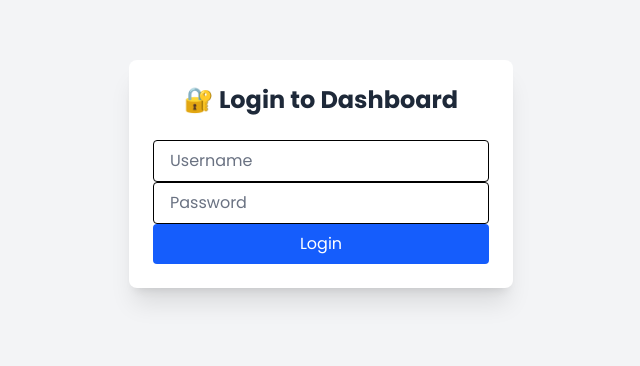
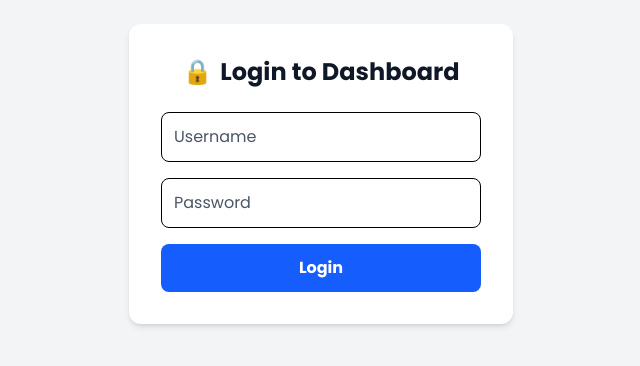
Before and after one commit to rendabelradian/rushfusion-sales-dashboard, a Next.js app: page /login in a window 1280 px wide. Shown: the part 226-592 px from the top of the page, without its empty margins (319-959 px from the left). Built offline with nearby package versions, Linux system fonts and the light colour scheme.

Commit message:
Removed commission

```diff
--- a/src/components/Leaderboard.jsx
+++ b/src/components/Leaderboard.jsx
@@ -4,6 +4,12 @@ import ProfileCard from "./ProfileCard"
 
 export default function Leaderboard({ ranking }) {
   const [selectedRep, setSelectedRep] = useState(null)
+
+  // Ensure sales is always a number (default 0 if missing)
+  const normalizedRanking = ranking.map((rep) => ({
+    ...rep,
+    sales: rep.sales !== undefined ? rep.sales : rep.yesCount || 0,
+  }))
 
   return (
     <div className="mt-12 w-full max-w-4xl mx-auto">
@@ -18,13 +24,12 @@ export default function Leaderboard({ ranking }) {
             <th className="p-3">Rank</th>
             <th className="p-3">Rep</th>
             <th className="p-3">Sales</th>
-            <th className="p-3">Commission</th>
           </tr>
         </thead>
         <tbody>
-          {ranking.map((rep, index) => (
+          {normalizedRanking.map((rep, index) => (
             <tr
-              key={rep.id}
+              key={rep.id || rep.name}
               className="hover:bg-gray-50 transition cursor-pointer"
               onClick={() => setSelectedRep(rep)}
             >
@@ -40,12 +45,7 @@ export default function Leaderboard({ ranking }) {
                 />
                 <span className="font-medium text-gray-800">{rep.name}</span>
               </td>
-              <td className="p-3 text-gray-800">
-                {rep.sales || rep.yesCount || 0}
-              </td>
-              <td className="p-3 text-green-600 font-semibold">
-                ${rep.commission || 0}
-              </td>
+              <td className="p-3 text-gray-800">{rep.sales}</td>
             </tr>
           ))}
         </tbody>
--- a/src/components/ProfileCard.jsx
+++ b/src/components/ProfileCard.jsx
@@ -14,10 +14,10 @@ export default function ProfileCard({ rep, onClose }) {
 
   // Mock weekly sales trend (replace with real later if you have dates)
   const weeklyData = [
-    { week: "W1", sales: Math.floor(rep.yesCount * 0.2) },
-    { week: "W2", sales: Math.floor(rep.yesCount * 0.3) },
-    { week: "W3", sales: Math.floor(rep.yesCount * 0.25) },
-    { week: "W4", sales: rep.yesCount },
+    { week: "W1", sales: Math.floor((rep.sales || rep.yesCount) * 0.2) },
+    { week: "W2", sales: Math.floor((rep.sales || rep.yesCount) * 0.3) },
+    { week: "W3", sales: Math.floor((rep.sales || rep.yesCount) * 0.25) },
+    { week: "W4", sales: rep.sales || rep.yesCount || 0 },
   ]
 
   const modal = (
@@ -37,7 +37,7 @@ export default function ProfileCard({ rep, onClose }) {
           ✕
         </button>
 
-        {/* Avatar */}
+        {/* Avatar + Name */}
         <div className="flex flex-col items-center mb-4">
           <Image
             src={`/icons/${rep.name.toLowerCase()}.png`}
@@ -51,15 +51,12 @@ export default function ProfileCard({ rep, onClose }) {
         </div>
 
         {/* Stats */}
-        <p className="text-gray-700">
-          <strong>Sales:</strong> {rep.yesCount}
-        </p>
-        <p className="text-green-600 font-semibold">
-          <strong>Commission:</strong> ${rep.commission}
+        <p className="text-gray-700 mb-4">
+          <strong>Sales:</strong> {rep.sales || rep.yesCount || 0}
         </p>
 
         {/* Weekly Trend */}
-        <div className="mt-6 w-full h-32">
+        <div className="mt-4 w-full h-32">
           <h3 className="text-sm font-semibold text-gray-800 mb-2">
             Weekly Sales Trend
           </h3>
--- a/src/pages/_app.js
+++ b/src/pages/_app.js
@@ -3,7 +3,7 @@ import { Poppins } from 'next/font/google'
 import { useEffect } from 'react'
 import { useRouter } from 'next/router'
 
-// Load Poppins with 400 (regular) and 700 (bold) weights
+// Load Poppins font
 const poppins = Poppins({
   subsets: ['latin'],
   weight: ['400', '700'],
@@ -13,12 +13,10 @@ export default function MyApp({ Component, pageProps }) {
   const router = useRouter()
 
   useEffect(() => {
-    // Only run on client
-    if (typeof window !== 'undefined') {
-      const auth = localStorage.getItem('auth')
-
-      // If not logged in and not on login page → redirect
-      if (!auth && router.pathname !== '/login') {
+    // Don’t run on the login page itself
+    if (router.pathname !== '/login') {
+      const isLoggedIn = localStorage.getItem('isLoggedIn')
+      if (!isLoggedIn) {
         router.push('/login')
       }
     }
--- a/src/pages/login.js
+++ b/src/pages/login.js
@@ -2,57 +2,67 @@ import { useState } from "react"
 import { useRouter } from "next/router"
 
 export default function Login() {
+  const router = useRouter()
   const [username, setUsername] = useState("")
   const [password, setPassword] = useState("")
   const [error, setError] = useState("")
-  const router = useRouter()
 
-  const handleLogin = (e) => {
+  const handleSubmit = (e) => {
     e.preventDefault()
 
+    // Check against environment variables
     if (
       username === process.env.NEXT_PUBLIC_DASHBOARD_USER &&
       password === process.env.NEXT_PUBLIC_DASHBOARD_PASS
     ) {
-      localStorage.setItem("auth", "true")
-      router.push("/")
+      // Save login state
+      localStorage.setItem("isLoggedIn", "true")
+      router.push("/") // redirect to homepage
     } else {
-      setError("❌ Invalid username or password")
+      setError("Invalid username or password")
     }
   }
 
   return (
-    <div className="h-screen flex items-center justify-center bg-gray-100">
-      <form
-        onSubmit={handleLogin}
-        className="bg-white shadow-xl rounded-lg p-6 w-96"
-      >
-        <h2 className="text-2xl font-bold mb-6 text-center text-gray-800">
-          🔐 Login to Dashboard
-        </h2>
-        {error && <p className="text-red-500 text-sm mb-4">{error}</p>}
+    <div className="flex items-center justify-center min-h-screen bg-gray-100">
+      <div className="bg-white p-8 rounded-xl shadow-md w-full max-w-sm">
+        {/* Title */}
+        <h1 className="text-2xl font-bold text-gray-900 flex items-center justify-center gap-2 mb-6">
+          <span role="img" aria-label="lock">🔒</span>
+          Login to Dashboard
+        </h1>
 
+        {/* Error Message */}
+        {error && (
+          <p className="text-red-500 text-sm mb-4 text-center">❌ {error}</p>
+        )}
+
+        {/* Login Form */}
+        <form onSubmit={handleSubmit} className="space-y-4">
           <input
             type="text"
             placeholder="Username"
-  className="w-full px-4 py-2 border rounded focus:outline-none focus:ring-2 focus:ring-blue-500
-             text-black placeholder-gray-500"
+            value={username}
+            onChange={(e) => setUsername(e.target.value)}
+            className="w-full p-3 border rounded-lg focus:outline-none focus:ring-2 focus:ring-blue-500
+                       text-black placeholder-gray-600"
           />
-
           <input
             type="password"
             placeholder="Password"
-  className="w-full px-4 py-2 border rounded focus:outline-none focus:ring-2 focus:ring-blue-500
-             text-black placeholder-gray-500"
+            value={password}
+            onChange={(e) => setPassword(e.target.value)}
+            className="w-full p-3 border rounded-lg focus:outline-none focus:ring-2 focus:ring-blue-500
+                       text-black placeholder-gray-600"
           />
-
           <button
             type="submit"
-          className="bg-blue-600 text-white px-4 py-2 rounded w-full hover:bg-blue-700"
+            className="w-full bg-blue-600 text-white py-3 rounded-lg font-semibold hover:bg-blue-700 transition"
           >
             Login
           </button>
         </form>
       </div>
+    </div>
   )
 }
```
Lines whose indentation alone changed are shown as unchanged.
